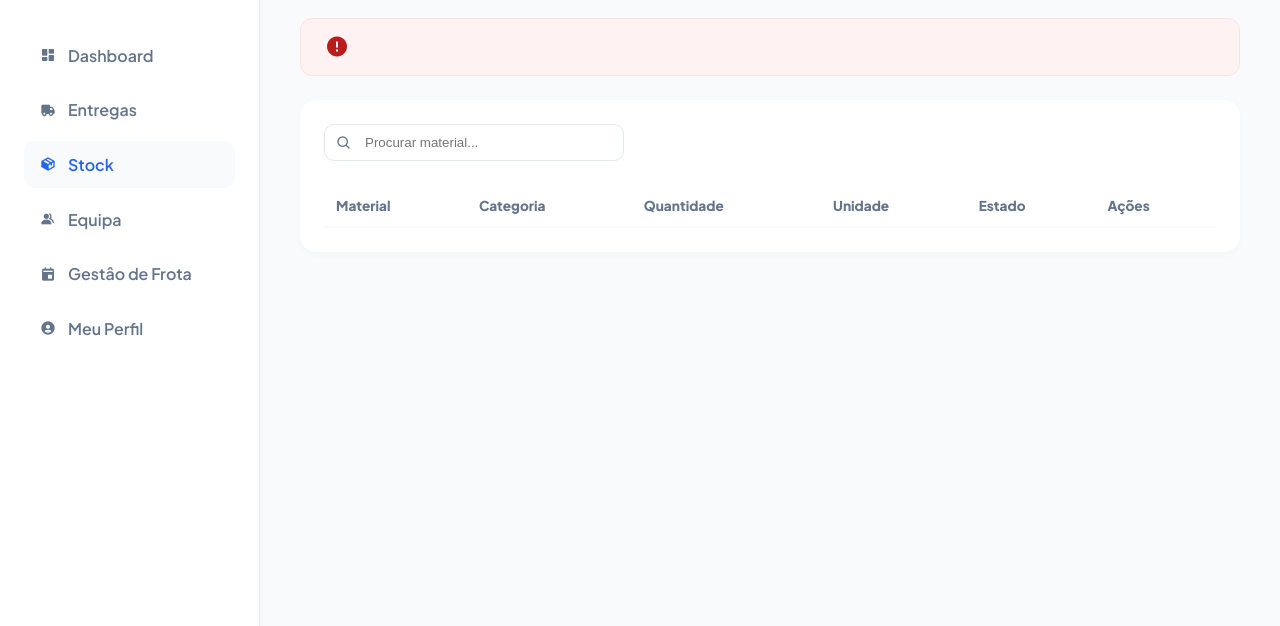
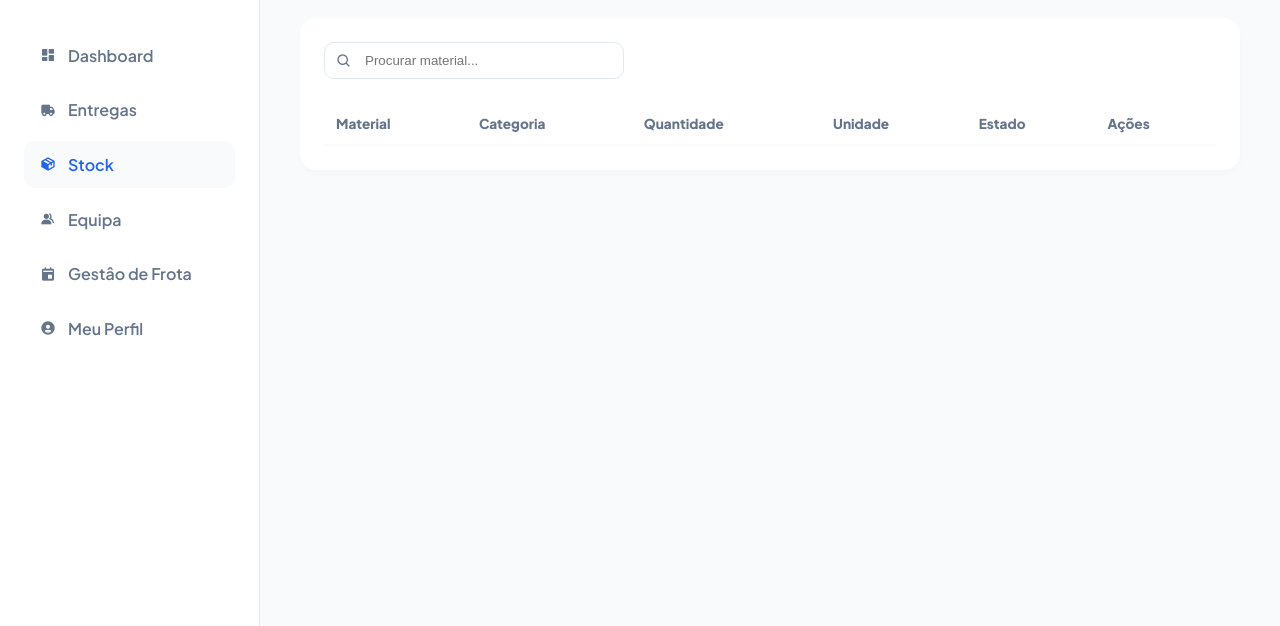
Before and after one commit to andresilvawebdeveloper/AAFGest, a website with bundled scripts: page public/stock.html in a window 1280 px wide. Shown: the part 115-741 px from the top of the page. Built offline with nearby package versions, Linux system fonts and the light colour scheme; no server answers.

Commit message:
app updated

```diff
--- a/public/stock.html
+++ b/public/stock.html
@@ -57,12 +57,6 @@
                     <button class="btn-primary" onclick="openModal()">+ Novo Produto</button>
                 </div>
             </header>
-
-            <section class="stock-alerts">
-                <div class="alert-banner">
-                    <i class='bx bxs-error-circle'></i>
-                </div>
-            </section>
 
             <section class="admin-table-container">
                 <div class="table-filters">
```
